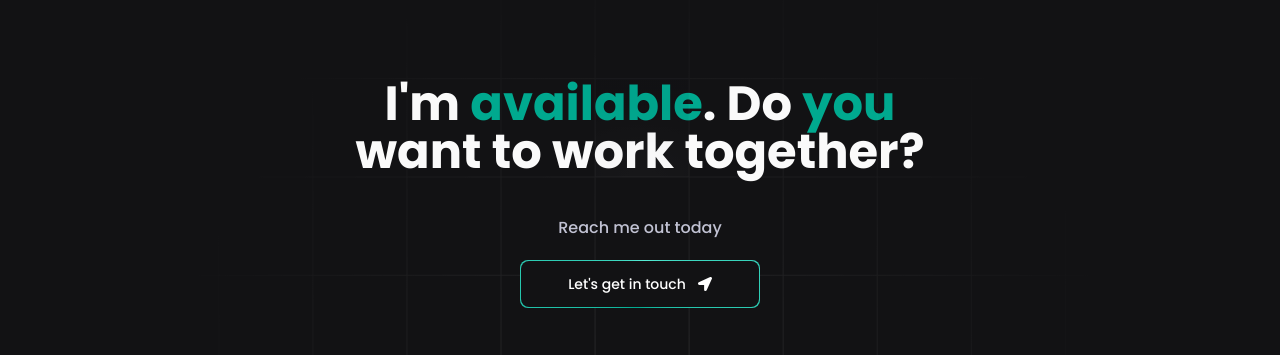
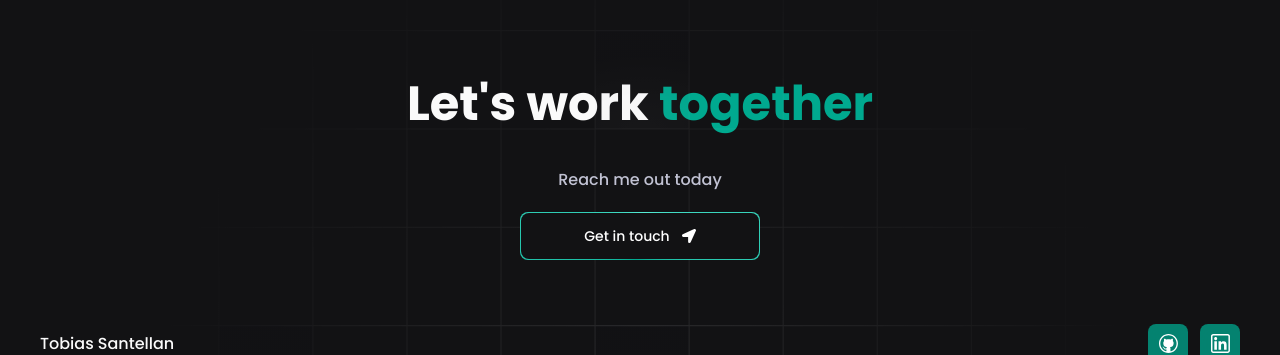
Before and after one commit to tobiasSantellan/Portfolio-, a Next.js app: page / in a window 1280 px wide. Shown: the part 4485-4840 px from the top of the page. Built offline with nearby package versions, Linux system fonts and the light colour scheme.

Commit message:
changed h1

```diff
--- a/app/_components/Footer.tsx
+++ b/app/_components/Footer.tsx
@@ -22,15 +22,15 @@ const Footer = () => {
 
       <div className="flex flex-col items-center">
         <h1 className="heading lg:max-w-[45vw]">
-          I&apos;m <span className="text-green">available</span>. Do{" "}
-          <span className="text-green">you</span> want to work together?
+          Let's work
+          <span className="text-green"> together</span>
         </h1>
         <p className="text-white-200 md:mt-10 my-5 text-center">
           Reach me out today
         </p>
 
         <MagicButton
-          title={copied ? "Email Copied" : "Let's get in touch"}
+          title={copied ? "Email Copied" : "Get in touch"}
           icon={<FaLocationArrow />}
           position="right"
           otherClasses="gap-3"
```
